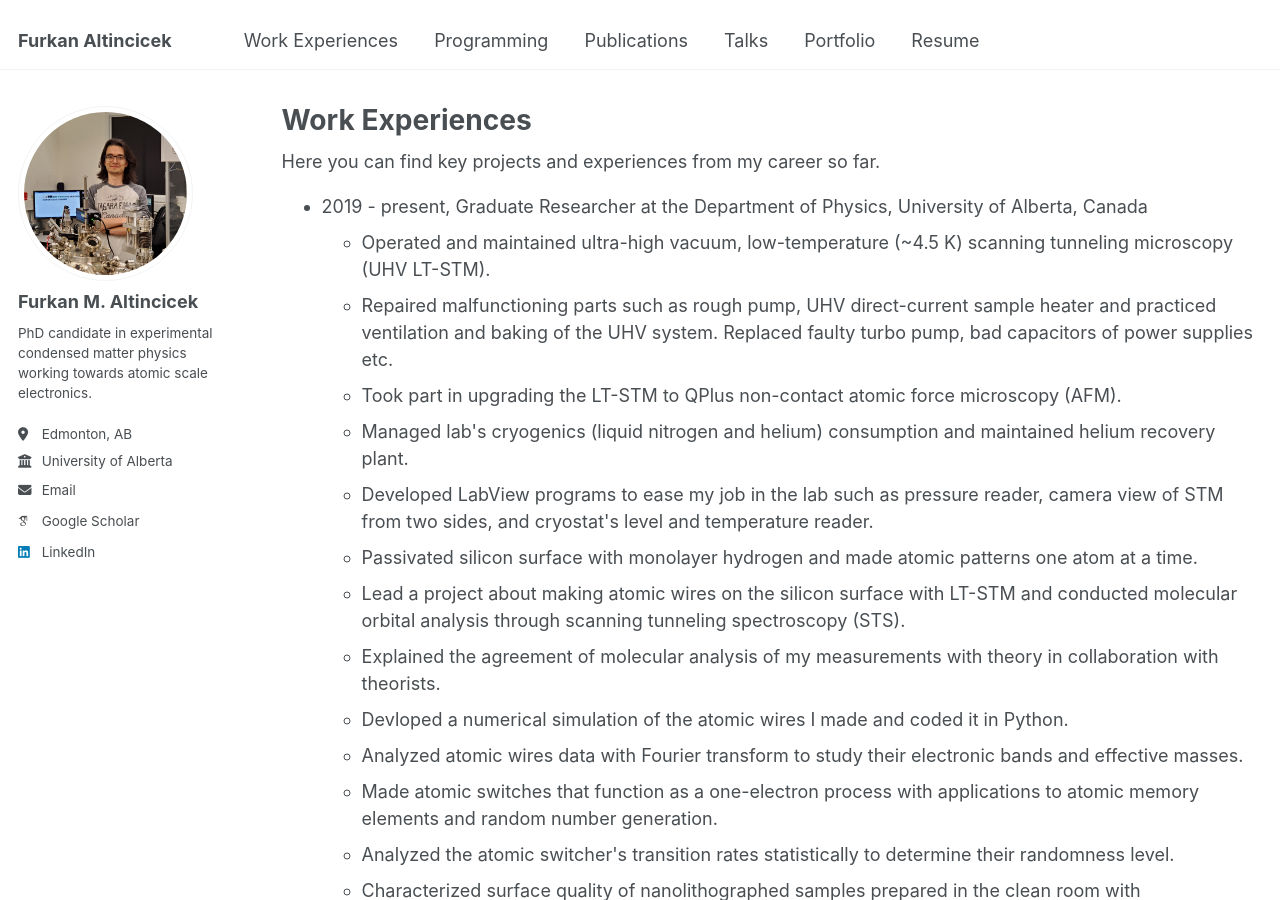
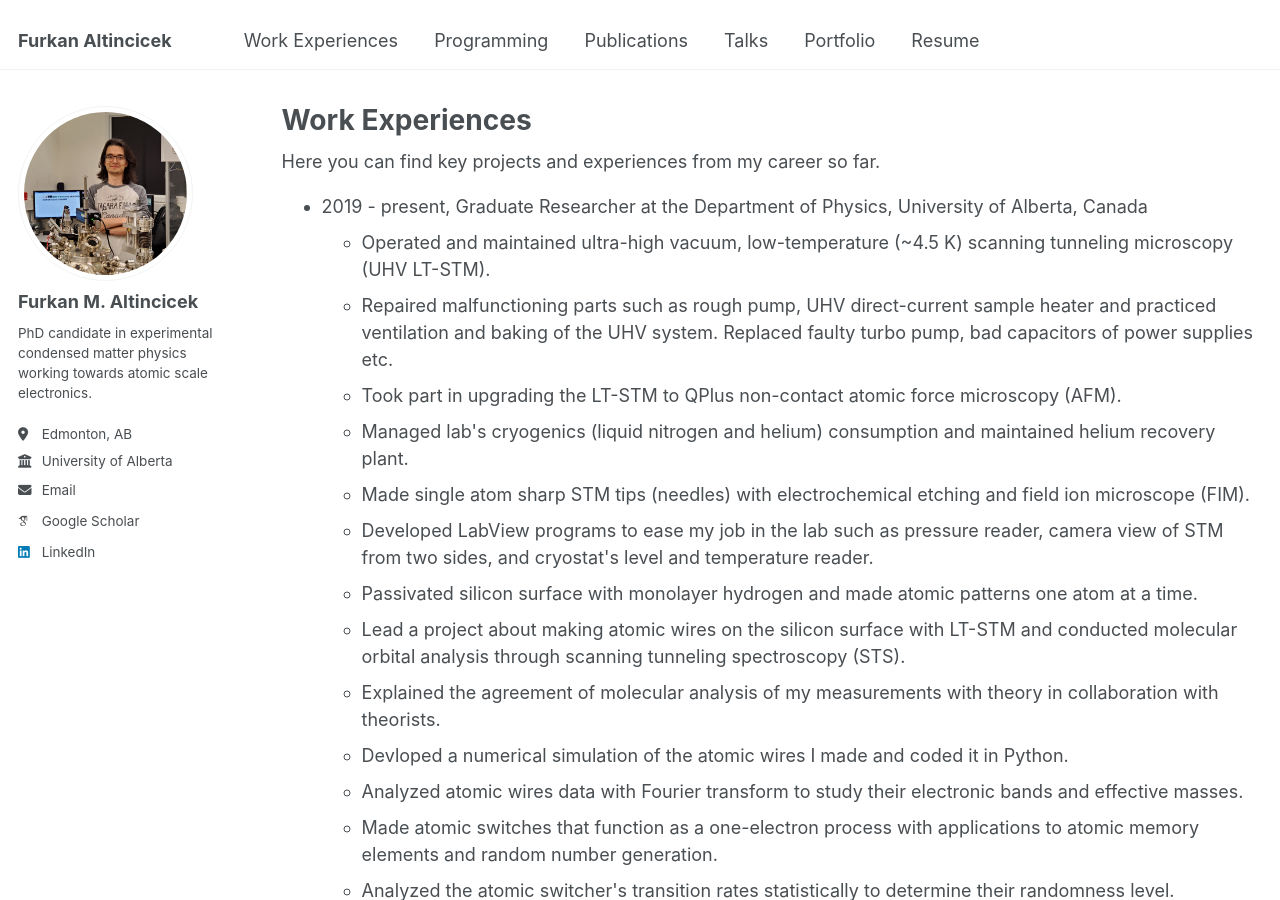
Before and after one commit to faltincicek/faltincicek.github.io, a Jekyll site: the page built from _pages/work.html, in a window 1280 px wide and 900 px high. Built offline with Jekyll 4.4.1, drawn with Linux system fonts in a browser that asks for light colours; some web fonts are replaced.

Commit message:
Update work.html

```diff
--- a/_pages/work.html
+++ b/_pages/work.html
@@ -15,6 +15,7 @@ Here you can find key projects and experiences from my career so far.
       <li>Repaired malfunctioning parts such as rough pump, UHV direct-current sample heater and practiced ventilation and baking of the UHV system. Replaced faulty turbo pump, bad capacitors of power supplies etc.</li>
       <li>Took part in upgrading the LT-STM to QPlus non-contact atomic force microscopy (AFM).</li>
       <li>Managed lab's cryogenics (liquid nitrogen and helium) consumption and maintained helium recovery plant.</li>
+      <li>Made single atom sharp STM tips (needles) with electrochemical etching and field ion microscope (FIM).</li>
       <li>Developed LabView programs to ease my job in the lab such as pressure reader, camera view of STM from two sides, and cryostat's level and temperature reader.</li>
       <li>Passivated silicon surface with monolayer hydrogen and made atomic patterns one atom at a time.</li>
       <li>Lead a project about making atomic wires on the silicon surface with LT-STM and conducted molecular orbital analysis through scanning tunneling spectroscopy (STS).</li>
```
